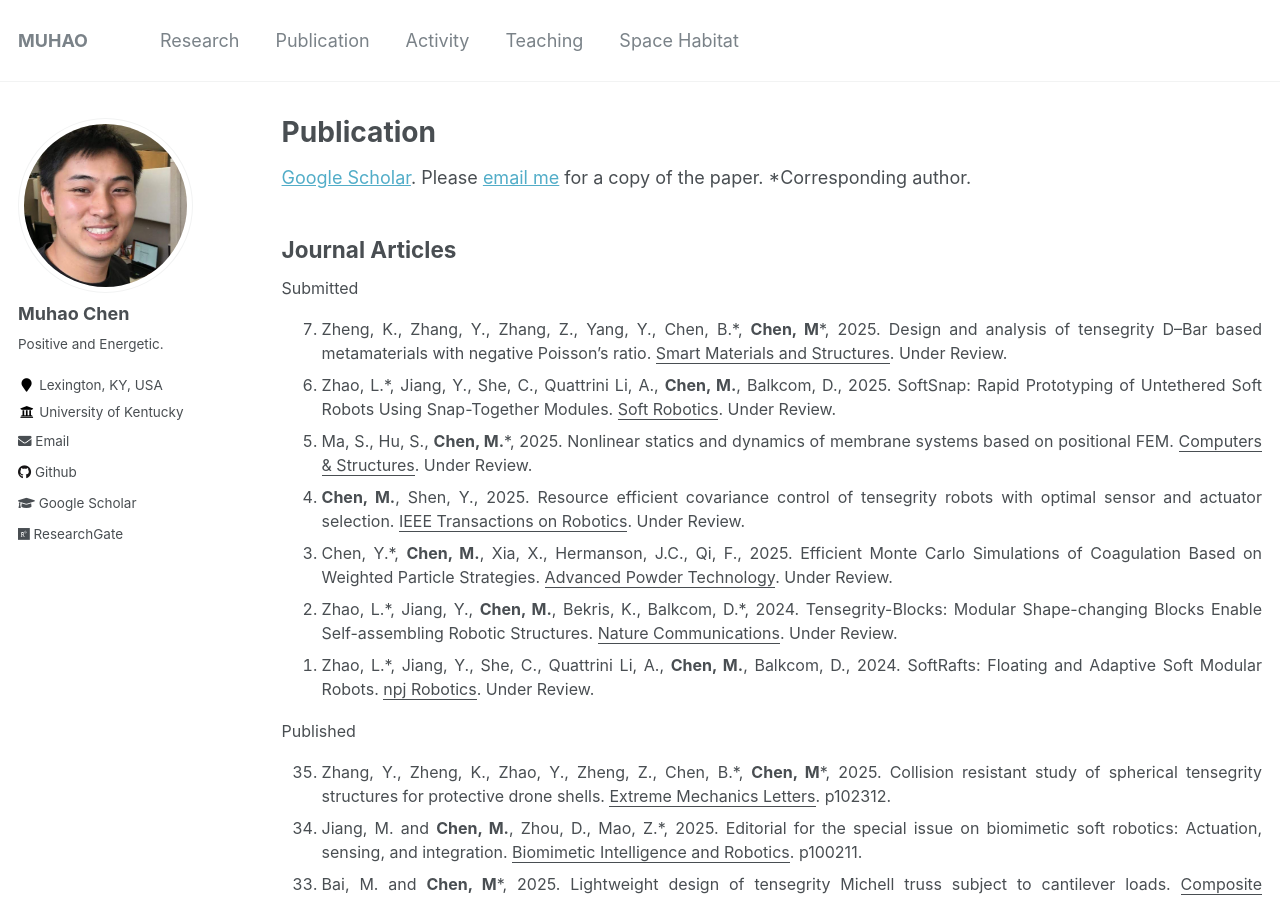
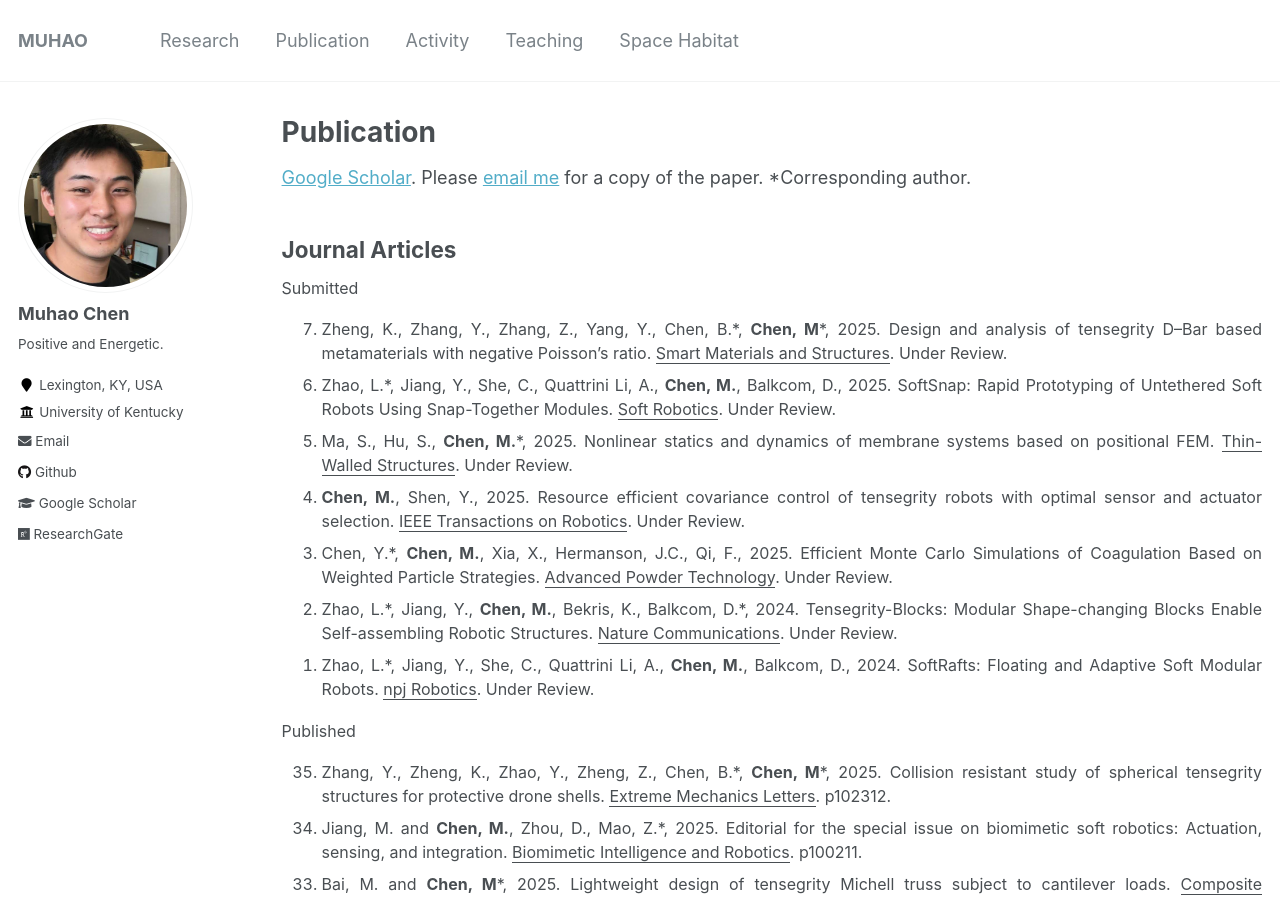
Before and after one commit to Muhao-Chen/muhao-chen.github.io, a Jekyll site: the page built from _pages/publication.md, in a window 1280 px wide and 900 px high. Built offline with Jekyll 4.4.1, drawn with Linux system fonts in a browser that asks for light colours.

Commit message:
Update publication.md

```diff
--- a/_pages/publication.md
+++ b/_pages/publication.md
@@ -19,7 +19,7 @@ Submitted
 <li> Zheng, K., Zhang, Y., Zhang, Z., Yang, Y., Chen, B.*, <strong>Chen, M</strong>*, 2025. Design and analysis of tensegrity D–Bar based metamaterials with negative Poisson’s ratio. <u>Smart Materials and Structures</u>. Under Review. </li>
 <li> Zhao, L.*, Jiang, Y., She, C., Quattrini Li, A., <strong>Chen, M.</strong>, Balkcom, D., 2025. SoftSnap: Rapid Prototyping of Untethered Soft Robots Using Snap-Together Modules. <u>Soft Robotics</u>. Under Review. </li>
 <!-- <li> Zhu, Z.*, <strong>Chen, M.</strong>, 2025. A metaheuristic approach to the design of a space station with artificial gravity. <u>Acta Astronautica</u>. Under Review. </li> -->
-<li> Ma, S., Hu, S., <strong>Chen, M.</strong>*, 2025. Nonlinear statics and dynamics of membrane systems based on positional FEM. <u>Computers & Structures</u>. Under Review.</li>
+<li> Ma, S., Hu, S., <strong>Chen, M.</strong>*, 2025. Nonlinear statics and dynamics of membrane systems based on positional FEM. <u>Thin-Walled Structures</u>. Under Review.</li>
 <li> <strong>Chen, M.</strong>, Shen, Y., 2025. Resource efficient covariance control of tensegrity robots with optimal sensor and actuator selection. <u>IEEE Transactions on Robotics</u>. Under Review. </li>
 <li> Chen, Y.*, <strong>Chen, M.</strong>, Xia, X., Hermanson, J.C., Qi, F., 2025. Efficient Monte Carlo Simulations of Coagulation Based on Weighted Particle Strategies. <u>Advanced Powder Technology</u>. Under Review. </li>
 <li> Zhao, L.*, Jiang, Y., <strong>Chen, M.</strong>, Bekris, K., Balkcom, D.*, 2024. Tensegrity-Blocks: Modular Shape-changing Blocks Enable Self-assembling Robotic Structures. <u>Nature Communications</u>. Under Review. </li>
```
